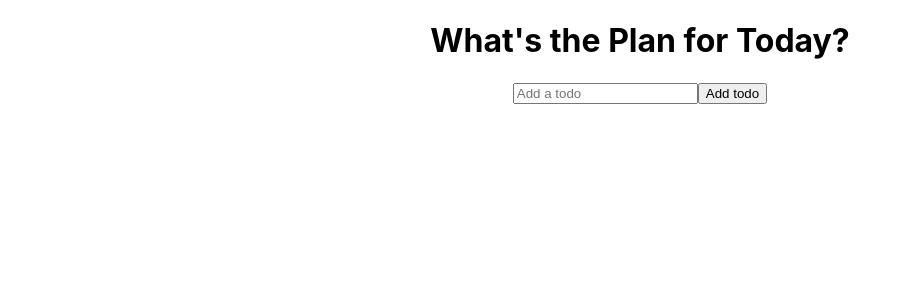
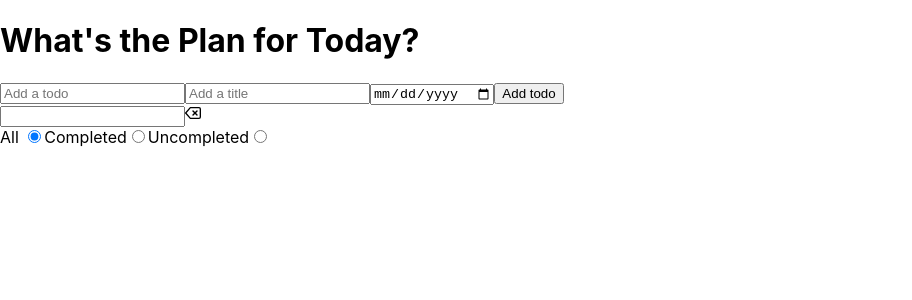
Before and after one commit to Temposs/Todo-App, a React (Create React App) app: page / in a window 1280 px wide. Shown: the top 300 px of the page, without its empty margins (0-912 px from the left). Built offline with nearby package versions, Linux system fonts and the light colour scheme.

Commit message:
Dokoncil so skoro vsetku funkcionalitu

```diff
--- a/package.json
+++ b/package.json
@@ -10,6 +10,7 @@
     "react-dom": "^17.0.2",
     "react-icons": "^4.3.1",
     "react-scripts": "4.0.3",
+    "uuid": "^8.3.2",
     "web-vitals": "^1.1.2"
   },
   "scripts": {
--- a/src/App.css
+++ b/src/App.css
@@ -1,3 +1,16 @@
+.Show{
+  display:block;
+}
+.Hide{
+  display:none;
+}
+.Completed{
+  color:green;
+}
+.Uncompleted{
+  color:red;
+}
+
 .App {
   text-align: center;
 }
--- a/src/App.js
+++ b/src/App.js
@@ -1,11 +1,115 @@
+import React,{useState} from "react";
+import uuidv4 from 'uuid/dist/v4'
 import './App.css';
 import TodoList from './components/TodoList';
+import TodoForm from "./components/TodoForm";
+import TodoFilter from "./components/TodoFilter";
+
 
 function App() {
-  return (
-    <div className="App">
-      <TodoList/>
-    </div>
+  const [todos,setTodos]=useState([]);
+  const [filterObj,setFilterObj]=useState({
+    search:'',
+    radio:'all'
+  })
+
+  const removeTodo=(id)=>{
+    const newTodos= todos.filter(todo=>todo.id!==id)
+    setTodos(newTodos)
+  }
+
+
+  const filter=(filter)=>{
+    setFilterObj({
+      search:filter.search,
+      radio:filter.radio
+    })
+    const myRegEx=new RegExp('^'+filter.search)
+    var newTodos
+    switch(filter.radio){
+      case 'all':
+
+        newTodos=todos.map(todo=>{
+          if(myRegEx.test(todo.title)){
+            todo.visibility=true
+            return todo
+          }else{
+            todo.visibility=false
+            return todo
+          }
+        })
+
+        setTodos(newTodos)
+        break
+      case 'completed':
+
+        newTodos=todos.map(todo=>{
+          if(myRegEx.test(todo.title)&&todo.complete===true){
+            todo.visibility=true
+            return todo
+          }else{
+            todo.visibility=false
+            return todo
+          }
+        })
+
+        setTodos(newTodos)
+        break
+      case 'uncompleted':
+
+        newTodos=todos.map(todo=>{
+          if(myRegEx.test(todo.title)&&todo.complete!==true){
+            todo.visibility=true
+            return todo
+          }else{
+            todo.visibility=false
+            return todo
+          }
+        })
+
+        setTodos(newTodos)
+        break
+      default:
+        return
+    }
+  }
+
+  const todoComplete=(id)=>{
+    const newTodos=todos.map(todo=>{
+      if(todo.id === id){
+        todo.complete=!todo.complete
+      }
+      return todo
+    })
+    setTodos(newTodos)
+    filter(filterObj)
+  }
+
+  const formSubmit=(value)=>{
+
+    if(value.title===''||value.text===''||value.date==='') return
+
+    const todo ={
+      id:uuidv4(),
+      title:value.title,
+      text:value.text,
+      date:value.date,
+      complete:false,
+      visibility:true
+    }
+
+    const newTodos =[todo,...todos]
+    setTodos(newTodos)
+  }
+  return(
+    <>
+      <TodoForm onSubmit={formSubmit} />
+      <TodoFilter filter={filter}/>
+      <TodoList
+        todos={todos}
+        removeTodo={removeTodo}
+        todoComplete={todoComplete}/>
+    </>
   );
 }
 
--- a/src/components/Todo.js
+++ b/src/components/Todo.js
@@ -1,25 +1,24 @@
-import React,{useState} from 'react';
-import TodoForm from './TodoForm';
+import React from 'react';
 import {RiCloseCircleLine}  from 'react-icons/ri';
-import {TiEdit}  from 'react-icons/ti';
 
 
-function Todo({todos, completeTodo,removeTodo}) {
-    const [edit,setEdit]=useState({
-        id:null,
-        value:''
-    });
-
-    return todos.map((todo,index)=>(
+function Todo({todo,removeTodo,todoComplete}) {
+    return (
+        <div className={todo.visibility ? 'Show' :'Hide'}>
             <div
-            className={todo.isComplete ? 'todo-row complete' :'todo-row'}
-            key={index}
+                className={todo.complete ? 'Completed' : 'Uncompleted'}
+                key={todo.id}
             >
-            <div
-                key={todo.id}
-                onClick={()=>completeTodo(todo.id)}
-            >
+                <div onClick={()=> todoComplete(todo.id)}>
+                    <div>
+                        {todo.title}
+                    </div>
+                    <div>
                         {todo.text}
+                    </div>
+                    <div>
+                        {todo.date}
+                    </div>
                 </div>
 
                 <div className="icons">
@@ -27,13 +26,10 @@ function Todo({todos, completeTodo,removeTodo}) {
                         onClick={()=> removeTodo(todo.id)}
                         className='delete-icon'
                     />
-                <TiEdit
-                    onClick={()=>setEdit({id:todo.id,value:todo.text})}
-                    className='edit-icon'
-                />
                 </div>
             </div>
-    ));
+        </div>
+    )
 }
 
 export default Todo
--- a/src/components/TodoFilter.js
+++ b/src/components/TodoFilter.js
@@ -0,0 +1,79 @@
+import React,{useState,useRef} from 'react'
+import {FiDelete}  from 'react-icons/fi';
+
+function TodoFilter({filter}) {
+    const [radio,setInputRadio]=useState('all')
+
+    const inputSearchRef=useRef(null)
+
+    const HandleSearchChange=()=>{
+
+        const newFilter={
+            search:inputSearchRef.current.value,
+            radio:radio
+        }
+
+        filter(newFilter)
+    }
+
+    const handleRadioChange= e =>{
+        setInputRadio(e.target.value)
+
+        const newFilter={
+            search:inputSearchRef.current.value,
+            radio:e.target.value
+        }
+
+        filter(newFilter)
+    }
+
+    const clearSearch =(e)=>{
+        e.preventDefault()
+        inputSearchRef.current.value=''
+    }
+
+    return (
+        <div>
+            <form>
+                <div>
+                    <input
+                        onChange={HandleSearchChange}
+                        type="input"
+                        ref={inputSearchRef}
+                    />
+                    <FiDelete onClick={clearSearch}/>
+                </div>
+
+                <div>
+                    <label htmlFor="all">All </label>
+                    <input
+                        onChange={handleRadioChange}
+                        id="all"
+                        value="all"
+                        type="radio"
+                        checked={radio==='all'}
+                    />
+                    <label htmlFor="completed">Completed</label>
+                    <input
+                        onChange={handleRadioChange}
+                        id="completed"
+                        value="completed"
+                        type="radio"
+                        checked={radio==='completed'}
+                    />
+
+                    <label htmlFor="uncompleted">Uncompleted</label>
+                    <input
+                        id="uncompleted"
+                        value="uncompleted"
+                        type="radio"
+                        onChange={handleRadioChange}
+                        checked={radio==='uncompleted'}
+                    />
+                </div>
+            </form>
+        </div>
+    )
+}
+
+export default TodoFilter
--- a/src/components/TodoForm.js
+++ b/src/components/TodoForm.js
@@ -1,38 +1,78 @@
-import React,{useState} from "react";
+import React,{useState,useRef} from "react";
 
-function TodoForm(props){
-    const [input,setInput]=useState('');
+function TodoForm({onSubmit}) {
+    const [inputText,setText]=useState('');
+    const [inputTitle,setTitle]=useState('');
+    const [inputDate,setDate]=useState('');
+    const inputTextRef= useRef(null);
+    const inputTitleRef=useRef(null);
+    const inputDateRef=useRef(null);
 
-    const handleChange = e =>{
-        setInput(e.target.value);
+
+
+    const handleTextChange = e =>{
+        setText(e.target.value);
+    }
+    const handleTitleChange = e =>{
+        setTitle(e.target.value);
+    }
+    const handleDateChange = e =>{
+        setDate(e.target.value);
     }
 
-    const handleSubmit = e =>{
-        e.preventDefault();
+    const addTodo =()=>{
+        const title=inputTitleRef.current.value
+        const text=inputTextRef.current.value
+        const date=inputDateRef.current.value
 
-        props.onSubmit({
-            id: Math.floor(Math.random()*100000),
-            text: input
-        })
+        if(title===''||text===''||date===''){
+            return
+        }
+        const obj={
+            title:title,
+            text:text,
+            date:date
+        };
+        setDate('')
+        setTitle('')
+        setText('')
+        onSubmit(obj);
+    }
 
-        setInput('');
-    }
-    return(
-        <form className="todo-form" onSubmit={handleSubmit}>
+    return (
+        <div>
+            <h1> What's the Plan for Today?</h1>
           <input
               type="text"
               placeholder="Add a todo"
-                value={input}
+              value={inputText}
               name="text"
               className="todo-input"
-                onChange={handleChange}
+              onChange={handleTextChange}
+              ref={inputTextRef}
           />
-            <button
-                className='todo-button'
-            >
+          <input
+              type="text"
+              placeholder="Add a title"
+              value={inputTitle}
+              name="title"
+              className="title-input"
+              onChange={handleTitleChange}
+              ref={inputTitleRef}
+          />
+          <input
+              type="date"
+              value={inputDate}
+              name="date"
+              className="title-input"
+              onChange={handleDateChange}
+              ref={inputDateRef}
+          />
+          <button className='todo-button' onClick={addTodo}>
               Add todo
           </button>
-        </form>
-    );
+        </div>
+    )
 }
-export default TodoForm;
+
+export default TodoForm
--- a/src/components/TodoList.js
+++ b/src/components/TodoList.js
@@ -1,45 +1,19 @@
-import React,{useState} from 'react';
-import TodoForm from './TodoForm';
-import Todo from './Todo';
+import React from 'react'
+import Todo from './Todo'
 
-function TodoList() {
-    const [todos,setTodos]=useState([])
 
-    const addTodo = todo =>{
-
-        if(!todo.text || /^\s*$/.test(todo.text)){
-            return;
-        };
-
-        const newTodos =[todo,...todos];
-
-        setTodos(newTodos);
-        console.log(todo);
-    }
-
-    const removeTodo=id=>{
-        const removeArr=[...todos].filter(todo =>todo.id !== id)
-        setTodos(removeArr);
-    }
-    const completeTodo=id =>{
-        let updatedTodos =todos.map(todo => {
-            if(todo.id === id){
-                todo.isComplete = !todo.isComplete;
-            }
-            return todo;
-        });
-        setTodos(updatedTodos);
-    }
+function TodoList({todos,removeTodo,todoComplete}) {
     return (
-        <div>
-            <h1> What's the Plan for Today?</h1>
-            <TodoForm onSubmit={addTodo} />
-            <Todo
-                todos={todos}
-                completeTodo={completeTodo}
-                removeTodo={removeTodo}
-            />
-        </div>
+        todos.map(todo=>{
+            return (
+                <Todo
+                    key={todo.id}
+                    todo={todo}
+                    removeTodo={removeTodo}
+                    todoComplete={todoComplete}
+                />
+            )
+        })
     )
 }
 
```
Also changed, not shown: 1 other file (tests, documents, lock files or other folders). Lines whose indentation alone changed are shown as unchanged.
